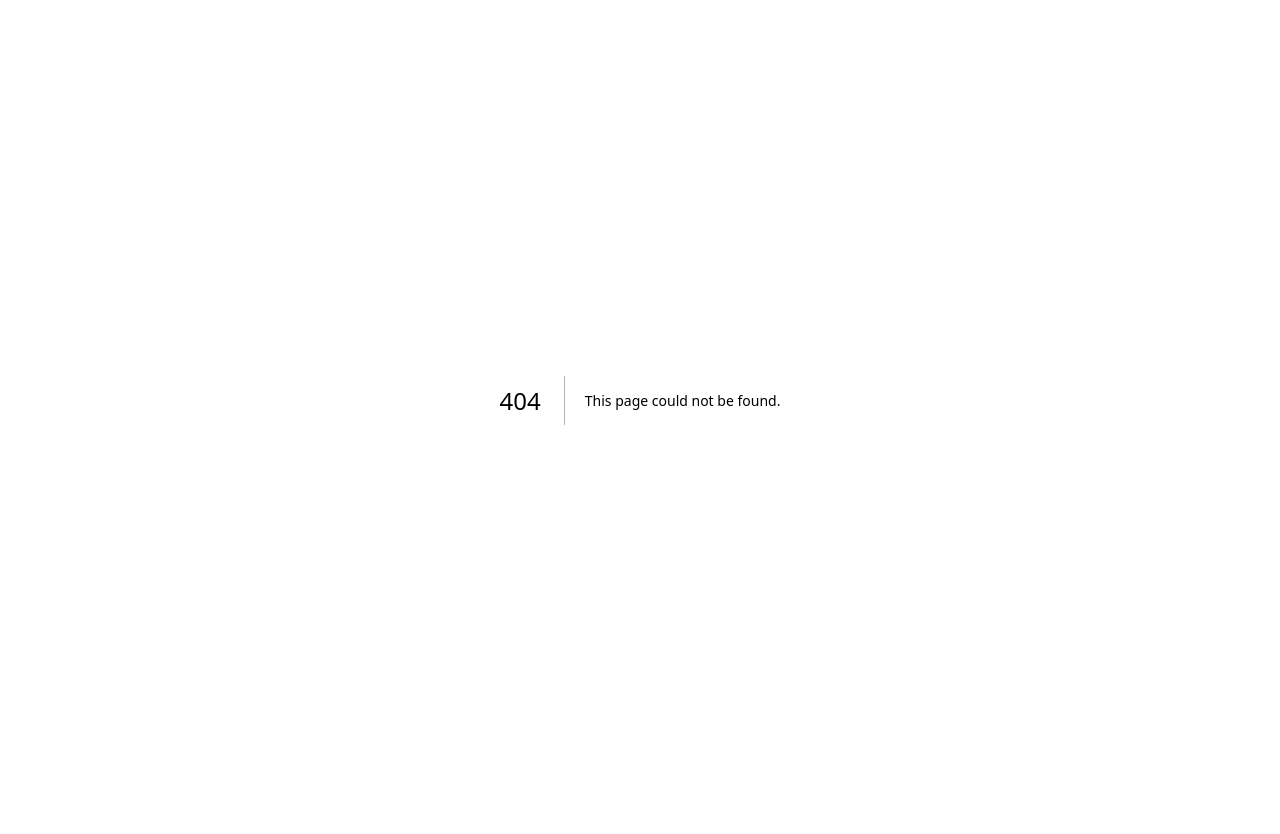
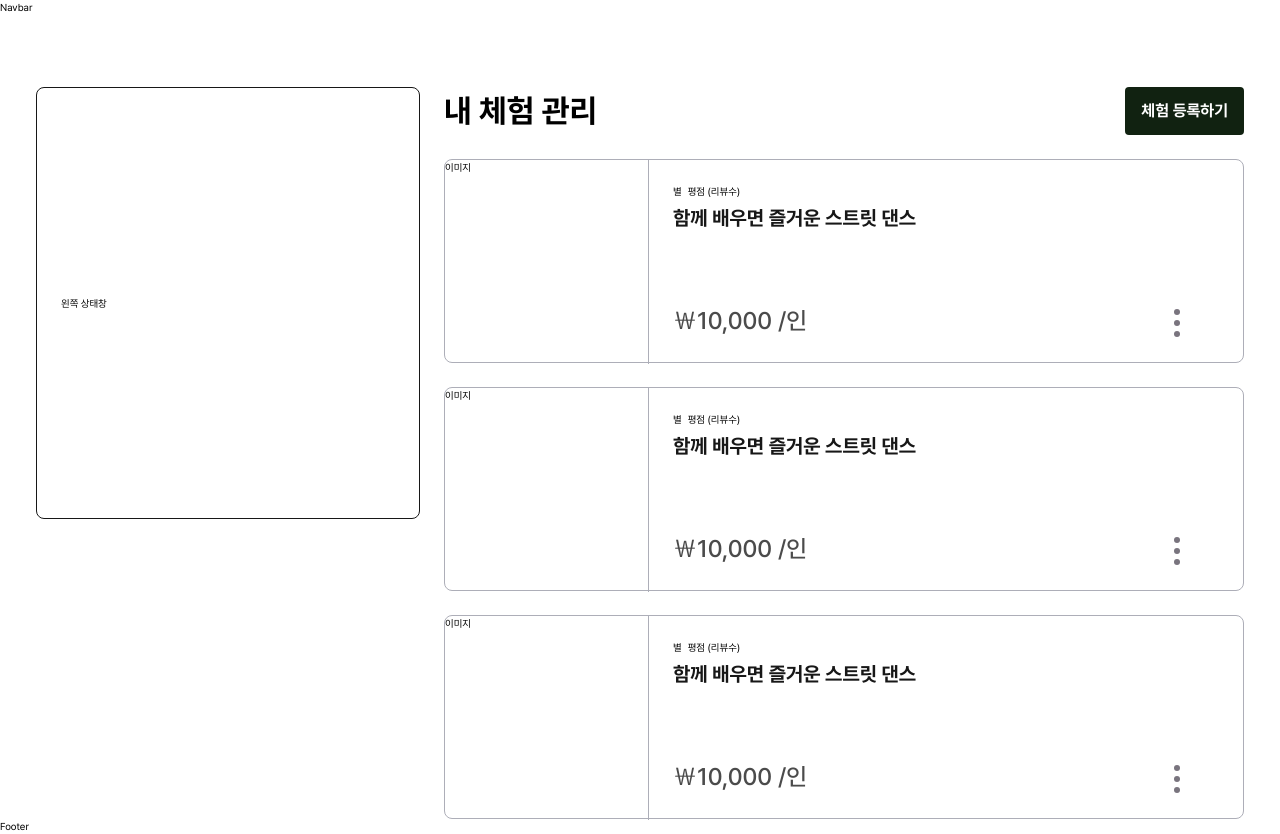
Before and after one commit to TripTripNow/TodayTrip, a Next.js app: page /mypage/activities in a window 1280 px wide. Before the commit this address had no page. Before the commit the page ends 800 px from the top, so only its background shows below. Built offline with nearby package versions, Linux system fonts and the light colour scheme.

Commit message:
Feat: 집가기전 푸시

```diff
--- a/src/pages/my-page/activities/Activities.module.css
+++ b/src/pages/mypage/activities/Activities.module.css
@@ -1,3 +1,5 @@
+@values tablet, mobile from '@/styles/breakpoints.css';
+
 .activitiesContainer {
   display: flex;
   justify-content: center;
@@ -16,6 +18,15 @@
   gap: 2.4rem;
   border: 0.1rem solid var(--black17);
   border-radius: 0.8rem;
+
+  @media tablet {
+    width: 25.1rem;
+    height: 43.2rem;
+  }
+
+  @media mobile {
+    display: none;
+  }
 }
 
 .activitiesContent {
@@ -28,6 +39,16 @@
   font-size: 3.2rem;
   font-weight: 700;
   margin-bottom: 2.4rem;
+
+  @media tablet {
+    width: 42.9rem;
+    height: 15.6re;
+  }
+
+  @media mobile {
+    width: 33rem;
+    height: 12.8rem;
+  }
 }
 
 .activitiesButton {
@@ -53,11 +74,22 @@
 }
 
 .activitiesItemWrapper {
-  width: 100%;
+  width: 80rem;
+  height: 20.4rem;
   border: 0.1rem solid var(--grayAD);
   border-radius: 0.8rem;
   display: flex;
   gap: 2.4rem;
+
+  @media tablet {
+    width: 42.9rem;
+    height: 15.6re;
+  }
+
+  @media mobile {
+    width: 33rem;
+    height: 12.8rem;
+  }
 }
 
 .activitiesItemImg {
```
Also changed, not shown: src/pages/mypage/activities/index.tsx (renamed from src/pages/my-page/activities/index.tsx), src/pages/mypage/index.tsx (added).
